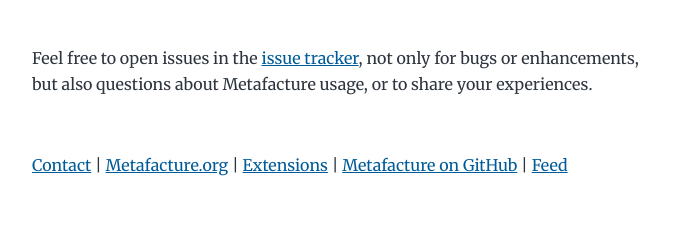
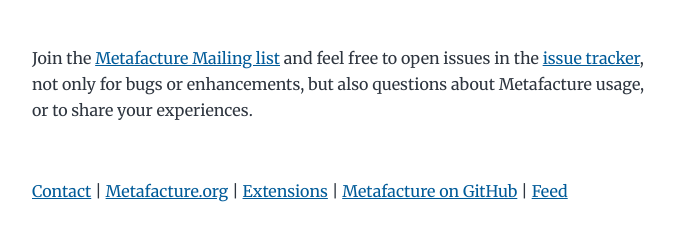
Before and after one commit to sroertgen/metafacture-blog, a Gatsby site: page /contact in a window 1280 px wide. Shown: the part 124-364 px from the top of the page, without its empty margins (292-967 px from the left). Built offline with nearby package versions, Linux system fonts and the light colour scheme; Gatsby itself is replaced by a stand-in of ours.

Commit message:
Link to mailing list, adjust some phrasing
ref #1

```diff
--- a/gatsby-config.js
+++ b/gatsby-config.js
@@ -2,9 +2,9 @@
   siteMetadata: {
     title: `Metafacture Blog`,
     author: {
-      name: `"Open Infrastructure" group of North Rhine-Westphalian Library Service Centre (hbz)`
+      name: `Open Infrastructure team of North Rhine-Westphalian Library Service Centre (hbz)`
     },
-    description: `A blog about news from the toolkit Metafacture.`,
+    description: `A blog for the ETL toolkit Metafacture.`,
     siteUrl: `http://www.metafacture.org`,
     social: {
       twitter: `metafacture`,
--- a/package.json
+++ b/package.json
@@ -1,7 +1,7 @@
 {
   "name": "metafacture-blog",
   "private": true,
-  "description": "A blog about news from the toolkit metafacture",
+  "description": "A blog for the ETL toolkit Metafacture",
   "version": "0.1.0",
   "author": "metafacture",
   "bugs": {
--- a/src/pages/contact.js
+++ b/src/pages/contact.js
@@ -11,7 +11,7 @@
     <Layout location={location} title={siteTitle}>
       <SEO title="Contact" />
       <p>
-        Feel free to open issues in the <a href="https://github.com/metafacture/metafacture-documentation/issues?q=">issue tracker</a>, not only for bugs or enhancements, but also questions about Metafacture usage, or to share your experiences.
+        Join the <a href="https://lists.dnb.de/mailman/listinfo/metafacture">Metafacture Mailing list</a> and feel free to open issues in the <a href="https://github.com/metafacture/metafacture-documentation/issues?q=">issue tracker</a>, not only for bugs or enhancements, but also questions about Metafacture usage, or to share your experiences.
       </p>
     </Layout>
   )
```
